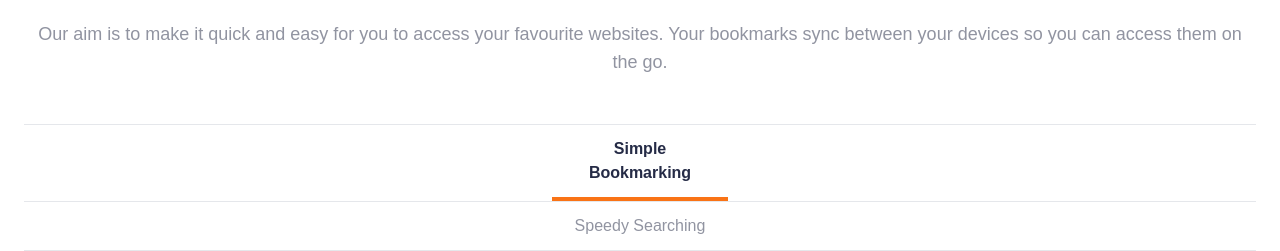
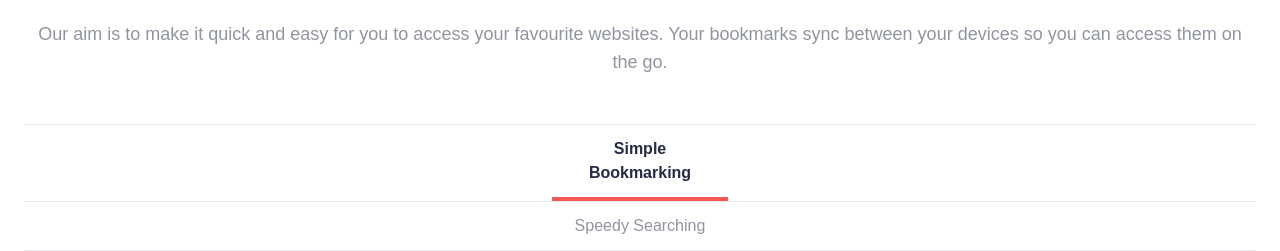
Before and after one commit to hederdavid/book-mark-landing-page, an Angular app: page / in a window 1280 px wide. Shown: the part 1420-1671 px from the top of the page. Built offline with nearby package versions, Linux system fonts and the light colour scheme.

Commit message:
correcao de cor

```diff
--- a/src/app/components/features/features.component.html
+++ b/src/app/components/features/features.component.html
@@ -10,7 +10,7 @@
 
       <div class="border-t flex justify-center">
         <div class="cursor-pointer p-3 w-44 "
-        [ngClass]="{ 'border-b-4 font-bold text-veryDarkBlue border-orange-500': selectedOption === 'bookmarking'}"
+        [ngClass]="{ 'border-b-4 font-bold text-veryDarkBlue border-softRed': selectedOption === 'bookmarking'}"
         (click)="selectOption('bookmarking')">
         Simple Bookmarking
         </div>
@@ -18,7 +18,7 @@
 
       <div class="border-t flex justify-center">
         <div class="cursor-pointer p-3 w-44"
-        [ngClass]="{ 'border-b-4 font-bold text-veryDarkBlue border-orange-500': selectedOption === 'searching' }"
+        [ngClass]="{ 'border-b-4 font-bold text-veryDarkBlue border-softRed': selectedOption === 'searching' }"
         (click)="selectOption('searching')">
         Speedy Searching
         </div>
@@ -26,7 +26,7 @@
 
       <div class="border-t flex justify-center">
         <div class="cursor-pointer p-3 w-44"
-        [ngClass]="{ 'border-b-4 font-bold text-veryDarkBlue border-orange-500': selectedOption === 'sharing' }"
+        [ngClass]="{ 'border-b-4 font-bold text-veryDarkBlue border-softRed': selectedOption === 'sharing' }"
         (click)="selectOption('sharing')">
         Easy Sharing
         </div>
```
